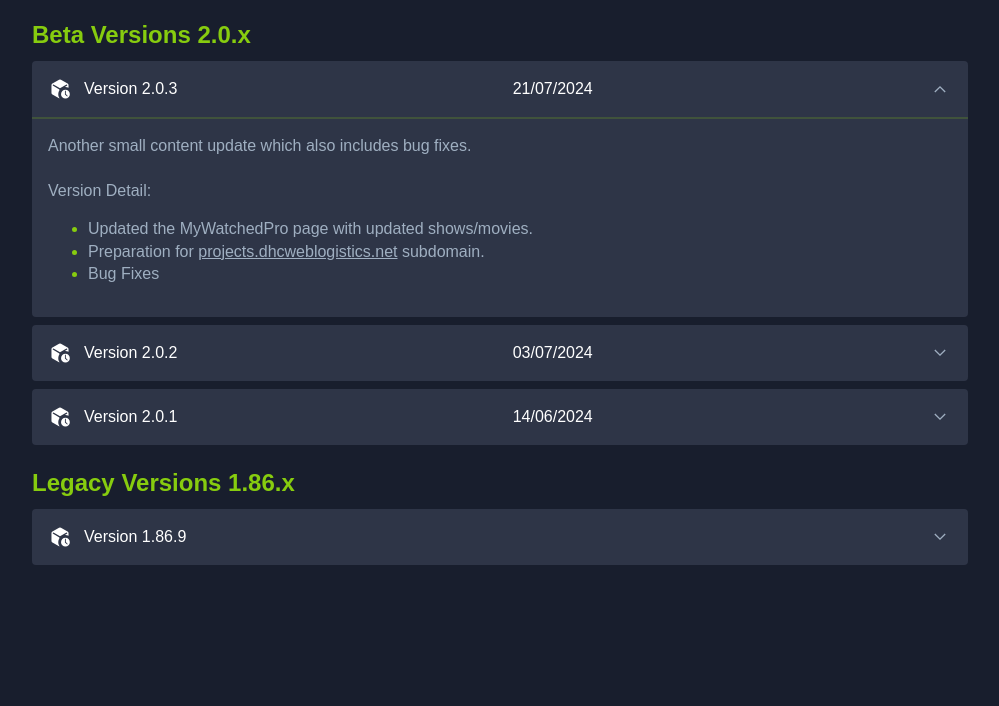
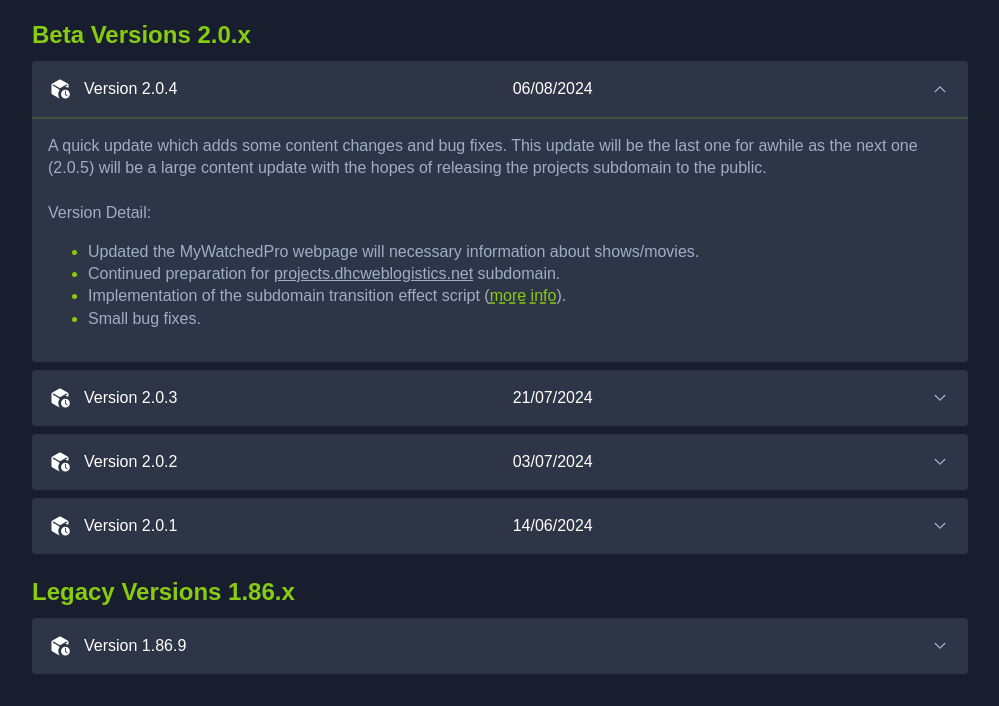
Before and after one commit to MuckyDriver/dhc-weblog, a plain HTML site: page version-changelog.html in a window 1280 px wide. Shown: the part 111-817 px from the top of the page, without its empty margins (140-1139 px from the left). Drawn offline with nearby package versions, Linux system fonts and the light colour scheme; a web font is replaced by a local one.

Commit message:
dhcweblog release 2.0.4
A quick update which adds some content changes and bug fixes. This update will be the last one for awhile as the next one (2.0.5) will be a large content update with the hopes of releasing the projects subdomain to the public. 06/08/2024

```diff
--- a/scripts/js/disclaimer.jquery.js
+++ b/scripts/js/disclaimer.jquery.js
@@ -1,6 +1,6 @@
 $(function() {
     const disclaimer = $(document.createElement("div"))
-    const ver = "2.0.3";
+    const ver = "2.0.4";
     const msg2 = "Website main search feature will not work!";
 
     disclaimer.addClass("disclaimer")
--- a/test.html
+++ b/test.html
@@ -4,16 +4,19 @@
         <meta charset="UTF-8">
         <meta name="viewport" content="width=device-width, initial-scale=1.0">
 
-        <link rel="stylesheet" href="https://dhcweblogistics.net/css/styles.css">
-        <script defer src="https://dhcweblogistics.net/js/countdown-epoch.js"></script>
+        <link rel="stylesheet" href="https://pre.dhcweblogistics.net/css/styles.css">
+        <script defer src="https://pre.dhcweblogistics.net/js/countdown-epoch.js"></script>
 
     </head>
     <body>
         <header><div class="wrapper">Test</div></header>
         <div class="page dimmed">
             <div class="content">
-                <p>New website coming soon in <span class="count-time" data-epoch="1718319600" data-duration="day" data-suffix></span>.</p>
+                <p>New website coming soon in <span class="count-time" data-epoch="1729329600" data-duration="hour" data-suffix></span>.</p>
             </div>
         </div>
+
+        <!-- Testing transition effect (this is the content)-->
+        <div class="sd_transition_effobj"></div>
     </body>
 </html>
--- a/version-changelog.html
+++ b/version-changelog.html
@@ -33,6 +33,26 @@
             <h3>Beta Versions 2.0.x</h3>
             <div class="list">
                 <details open>
+                    <summary>
+                        <img src="img/icon/fff/versions.svg" alt="ver" width="24">
+                        <span>Version 2.0.4</span><span>06/08/2024</span>
+                        <img alt="expand" src="img/icon/9fafc1/expand.svg" width="24">
+                    </summary>
+                    <div>
+                        A quick update which adds some content changes and bug fixes. This update will be the last one for awhile
+                        as the next one (2.0.5) will be a large content update with the hopes of releasing the projects subdomain to the public.
+
+                        <br><br>Version Detail:
+                        <ul>
+                            <li>Updated the MyWatchedPro webpage will necessary information about shows/movies.</li>
+                            <li>Continued preparation for <u>projects.dhcweblogistics.net</u> subdomain.</li>
+                            <li>Implementation of the subdomain transition effect script (<a href="scripts/js/transition_effect.jquery.js">more info</a>).</li>
+                            <li>Small bug fixes.</li>
+                        </ul>
+                    </div>
+                </details>
+
+                <details>
                     <summary>
                         <img src="img/icon/fff/versions.svg" alt="ver" width="24">
                         <span>Version 2.0.3</span><span>21/07/2024</span>
```
Also changed, not shown: my-watched-pro.html (+5 -3 lines), scripts/js/transition_effect.jquery.js (added, +34 -0 lines), 1 other file.
